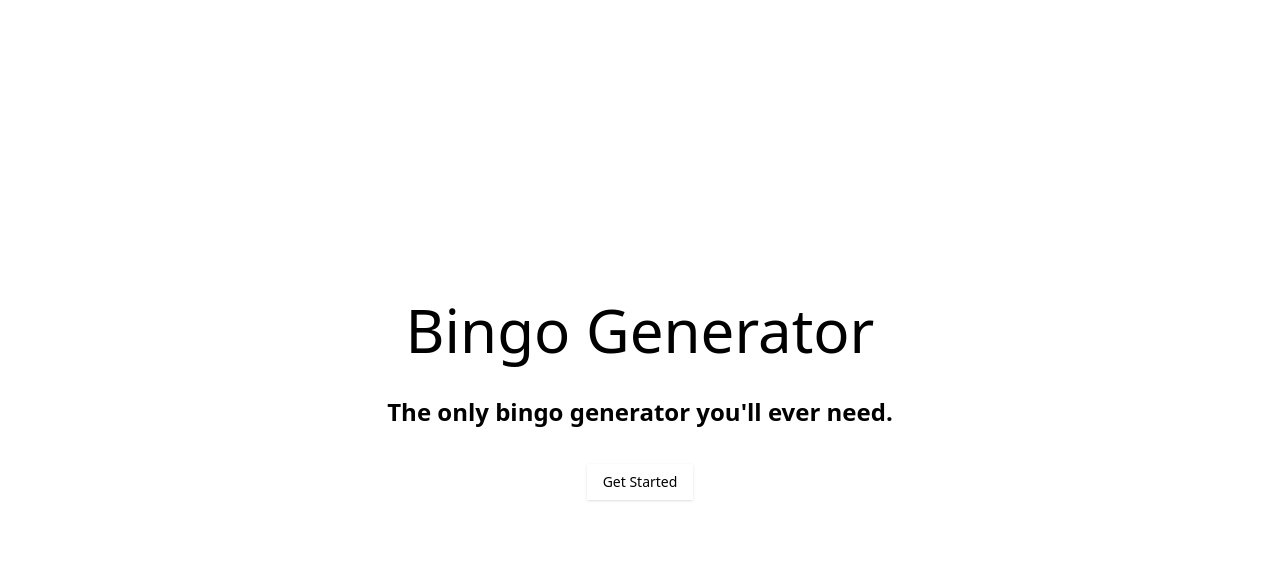
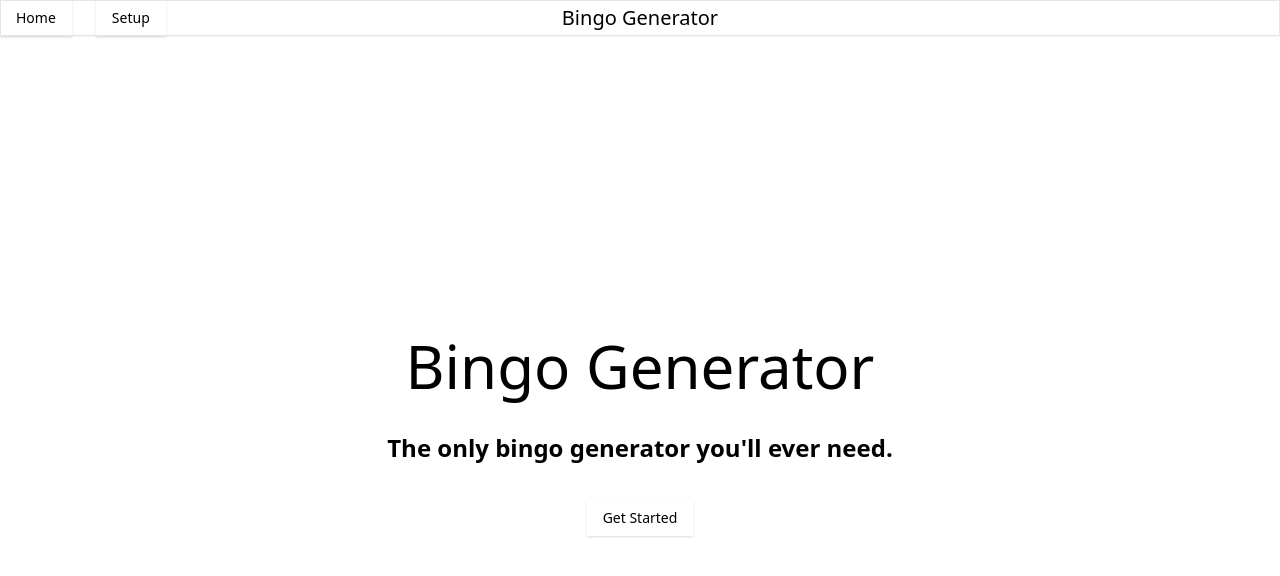
Before and after one commit to tuszmak/bingo-generator, a React (Vite) app: page / in a window 1280 px wide. Shown: the top 576 px of the page. Built offline with nearby package versions, Linux system fonts and the light colour scheme.

Commit message:
fix: fix homepage menubar

```diff
--- a/src/App.tsx
+++ b/src/App.tsx
@@ -1,10 +1,14 @@
 import './App.css';
+import MenuBar from './common/MenuBar';
 import Homepage from './Homepage/Homepage';
 
 function App() {
   return (
-    <div className='flex justify-center items-center h-screen'>
-      <Homepage />
+    <div>
+      <MenuBar />
+      <div className='flex justify-center items-center h-screen'>
+        <Homepage />
+      </div>
     </div>
   );
 }
--- a/src/Homepage/Homepage.tsx
+++ b/src/Homepage/Homepage.tsx
@@ -2,7 +2,6 @@ import { Button } from '@/components/ui/button';
 
 export default function Homepage() {
   return (
-    <div>
     <div className='flex flex-col items-center gap-9'>
       <h1 className='text-6xl'>Bingo Generator</h1>
       <p className='font-bold text-2xl'>
@@ -13,6 +12,5 @@ export default function Homepage() {
         <Button>Get Started</Button>
       </a>
     </div>
-    </div>
   );
 }
```
Lines whose indentation alone changed are shown as unchanged.
